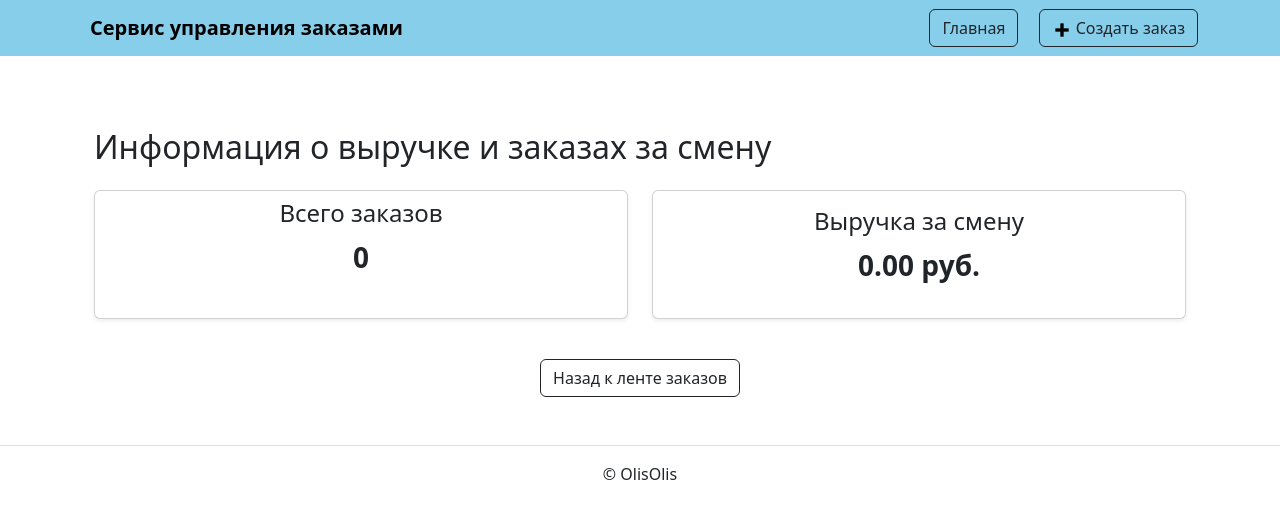
After one commit to pitbul892/cafe_order_system, a Django app: page /orders/revenue in a window 1280 px wide. The commit adds this page. Shown: the top 519 px of the page. Run offline with Django 4.2, Linux system fonts and the light colour scheme; data that the repository does not hold is empty; some libraries are stand-ins or nearby versions.

Commit message:
add revenue

```diff
--- a/orders/urls.py
+++ b/orders/urls.py
@@ -8,7 +8,8 @@ urlpatterns = [
     path('', views.order_list, name='index'),
     path('orders/<int:order_id>/', views.order_detail, name="order_detail"),
     path('orders/<int:order_id>/delete', views.order_delete, name="order_delete"),
-    path('orders/create', views.OrderCreateView.as_view(), name="order_create")
-        # path('orders/<int:order_id>/', views.order_detail, name="order_detail")
+    path('orders/create', views.OrderCreateView.as_view(), name="order_create"),
+    path('orders/revenue', views.revenue_for_shift, name="revenue")
+
 
 ]
--- a/orders/views.py
+++ b/orders/views.py
@@ -12,9 +12,9 @@ from django.utils import timezone
 # def paginator(page_number, post_list):
 #     paginator = Paginator(post_list, 5)
 #     return paginator.get_page(page_number)
+today = timezone.now().date()
+def order_list(request):
 
-def order_list(request):
-    today = timezone.now().date()
     template = ("order/index.html",)
     query = request.GET.get("q", "").strip().capitalize()  # Получаем параметр из поисковой строки
     orders = Order.objects.filter(pub_date__date=today)
@@ -28,7 +28,6 @@ def order_list(request):
         else:
             orders = orders.filter(table_number__icontains=query)
     # page_obj = paginator(request.GET.get("page"), order_list)
-    print(orders)
     context = {"page_obj": orders}
     return render(request, template, context)
 
@@ -92,3 +91,12 @@ class OrderCreateView(View):
             except Exception as e:
                 return render(request, 'order/create.html', {'error': f"Ошибка при обработке блюда: {e}"})
         return redirect("orders:index")
+
+def revenue_for_shift(request):
+    template = ("order/revenue.html",)
+    orders = Order.objects.filter(pub_date__date=today, status='Paid')
+    total_revenue = sum(order.total_price for order in orders)
+    total_orders = orders.count()
+    context = {"total_revenue": total_revenue,
+               'total_orders': total_orders}
+    return render(request, template, context)
--- a/templates/includes/footer.html
+++ b/templates/includes/footer.html
@@ -1,3 +1,3 @@
 <footer class="border-top text-center py-3">
-  <p>© Olis</p>
+  <p>© OlisOlis</p>
 </footer>
--- a/templates/includes/header.html
+++ b/templates/includes/header.html
@@ -4,7 +4,6 @@
     <div class="container d-flex justify-content-between">
       <!-- Логотип и название -->
       <a class="navbar-brand d-flex align-items-center" href="{% url 'orders:index' %}">
-        <img src="{% static 'img/logo.png' %}" width="30" height="30" class="d-inline-block align-top" alt="Logo">
         <span class="ms-2 fw-bold">Сервис управления заказами</span>
       </a>
       <!-- Пример дополнительных ссылок, которые можно добавить -->
--- a/templates/order/index.html
+++ b/templates/order/index.html
@@ -7,7 +7,7 @@
 {% block content %}
 <div class="container">
   <!-- Кнопка для расчёта выручки за смену -->
-  <a href="{% url 'orders:index' %}" class="btn btn-outline-dark mb-3">Расчет выручки за смену</a>
+  <a href="{% url 'orders:revenue' %}" class="btn btn-outline-dark mb-3">Расчет выручки за смену</a>
   <!-- Форма поиска -->
   <form method="GET" action="{% url 'orders:index' %}" class="mb-4">
     <div class="input-group">
--- /dev/null
+++ b/templates/order/revenue.html
@@ -0,0 +1,32 @@
+{% extends "base.html" %}
+
+{% block title %}
+  Выручка за смену
+{% endblock %}
+
+{% block content %}
+<div class="container mt-4">
+  <h2 class="mb-4 text-">Информация о выручке и заказах за смену</h2>
+
+  <!-- Блок для вывода общей информации -->
+  <div class="row mb-4">
+    <div class="col-md-6 mb-3">
+      <div class="card shadow-sm p-2 h-100">
+        <h4 class="text-center">Всего заказов</h4>
+        <p class="text-center fs-3 fw-bold">{{ total_orders }}</p>
+      </div>
+    </div>
+    <div class="col-md-6 mb-3">
+      <div class="card shadow-sm p-3 h-100">
+        <h4 class="text-center">Выручка за смену</h4>
+        <p class="text-center fs-3 fw-bold">{{ total_revenue|floatformat:2 }} руб.</p>
+      </div>
+    </div>
+  </div>
+
+  <!-- Кнопка для возврата к ленте заказов -->
+  <div class="d-flex justify-content-center mt-4">
+    <a href="{% url 'orders:index' %}" class="btn btn-outline-dark">Назад к ленте заказов</a>
+  </div>
+</div>
+{% endblock %}
```
Also changed, not shown: templates/order/detail.html (+9 -1 lines), orders/migrations/0001_initial.py.
